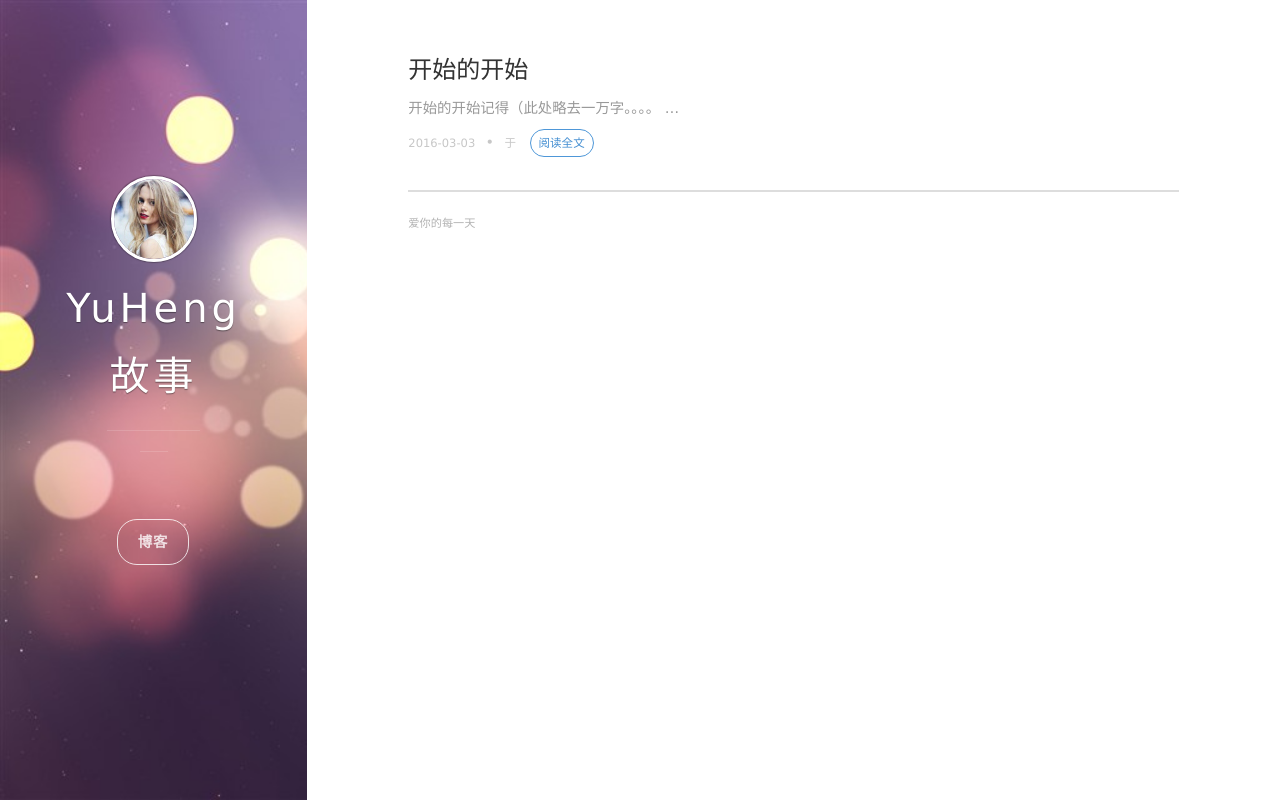
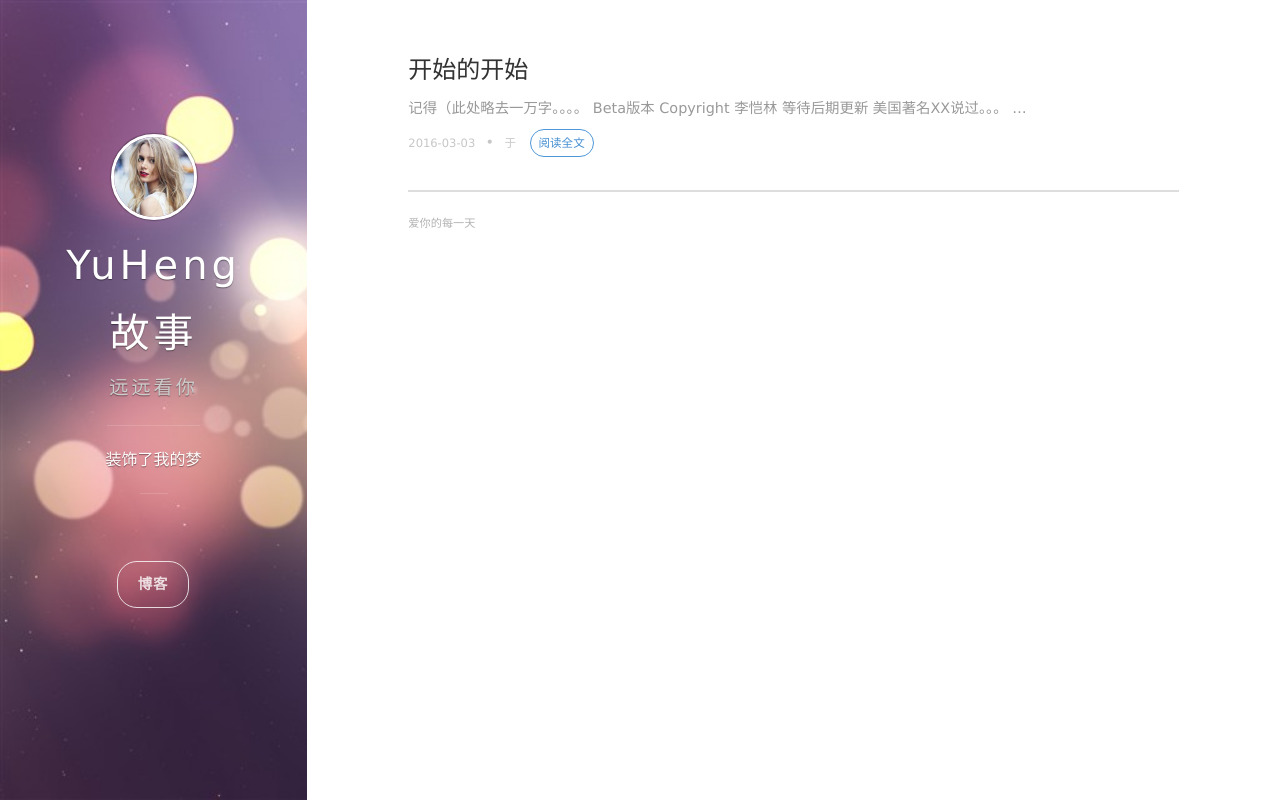
Before and after one commit to YuHengAI/YuHengAI.github.io, a plain HTML site: page archives/index.html in a window 1280 px wide. Drawn offline with nearby package versions, Linux system fonts and the light colour scheme; some packages are replaced by stand-ins of ours; a script that the page names is missing.

Commit message:
Site updated: 2017-02-07 20:23:40

```diff
--- a/archives/index.html
+++ b/archives/index.html
@@ -4,7 +4,7 @@
     <meta charset="utf-8"/>
     <meta http-equiv="X-UA-Compatible" content="IE=edge"/>
 
-    <title>YuHeng故事</title>
+    <title>YuHeng故事 | 远远看你</title>
     <meta name="renderer" content="webkit">
     <meta name="HandheldFriendly" content="True">
     <meta name="MobileOptimized" content="320">
@@ -12,15 +12,15 @@
     <meta name="apple-mobile-web-app-status-bar-style" content="black-translucent">
     <meta name="viewport" content="width=device-width, initial-scale=1, maximum-scale=1">
 
-    <meta name="description" content="">
+    <meta name="description" content="装饰了我的梦">
 
     <meta name="twitter:card" content="summary">
-    <meta name="twitter:title" content="YuHeng故事">
-    <meta name="twitter:description" content="">
+    <meta name="twitter:title" content="YuHeng故事 | 远远看你">
+    <meta name="twitter:description" content="装饰了我的梦">
 
     <meta property="og:type" content="article">
-    <meta property="og:title" content="YuHeng故事">
-    <meta property="og:description" content="">
+    <meta property="og:title" content="YuHeng故事 | 远远看你">
+    <meta property="og:description" content="装饰了我的梦">
 
 
     <meta name="author" content="王禹衡">
@@ -58,8 +58,10 @@
         <a href="/" title="前往 YuHeng故事 的主页"><img src="/images/avatar.jpg" width="80" alt="YuHeng故事 logo" class="panel-cover__logo logo" /></a>
         <h1 class="panel-cover__title panel-title"><a href="/" title="link to homepage for YuHeng故事">YuHeng故事</a></h1>
 
+        <span class="panel-cover__subtitle panel-subtitle">远远看你</span>
+
         <hr class="panel-cover__divider" />
-        <p class="panel-cover__description"></p>
+        <p class="panel-cover__description">装饰了我的梦</p>
         <hr class="panel-cover__divider panel-cover__divider--secondary" />
 
         <div class="navigation-wrapper">
@@ -121,7 +123,14 @@
       <h2 class="post-list__post-title post-title"><a href="/2016/03/03/开始的开始/" title="link to post.title">开始的开始</a></h2>
       <p class="excerpt">
 
-      开始的开始记得（此处略去一万字。。。。
+      记得（此处略去一万字。。。。
+Beta版本 Copyright 李恺林
+等待后期更新
+
+美国著名XX说过。。。
+
+
+
     &hellip;
       </p>
       <div class="post-list__meta"><time datetime="2016-03-03T02:46:46.000Z" class="post-list__meta--date date">2016-03-03</time> &#8226; <span class="post-list__meta--tags tags">于&nbsp;</span><a class="btn-border-small" href="/2016/03/03/开始的开始/">阅读全文</a></div>
```
Also changed, not shown: 2016/03/03/开始的开始/index.html (+9 -6 lines), index.html (+17 -8 lines).
